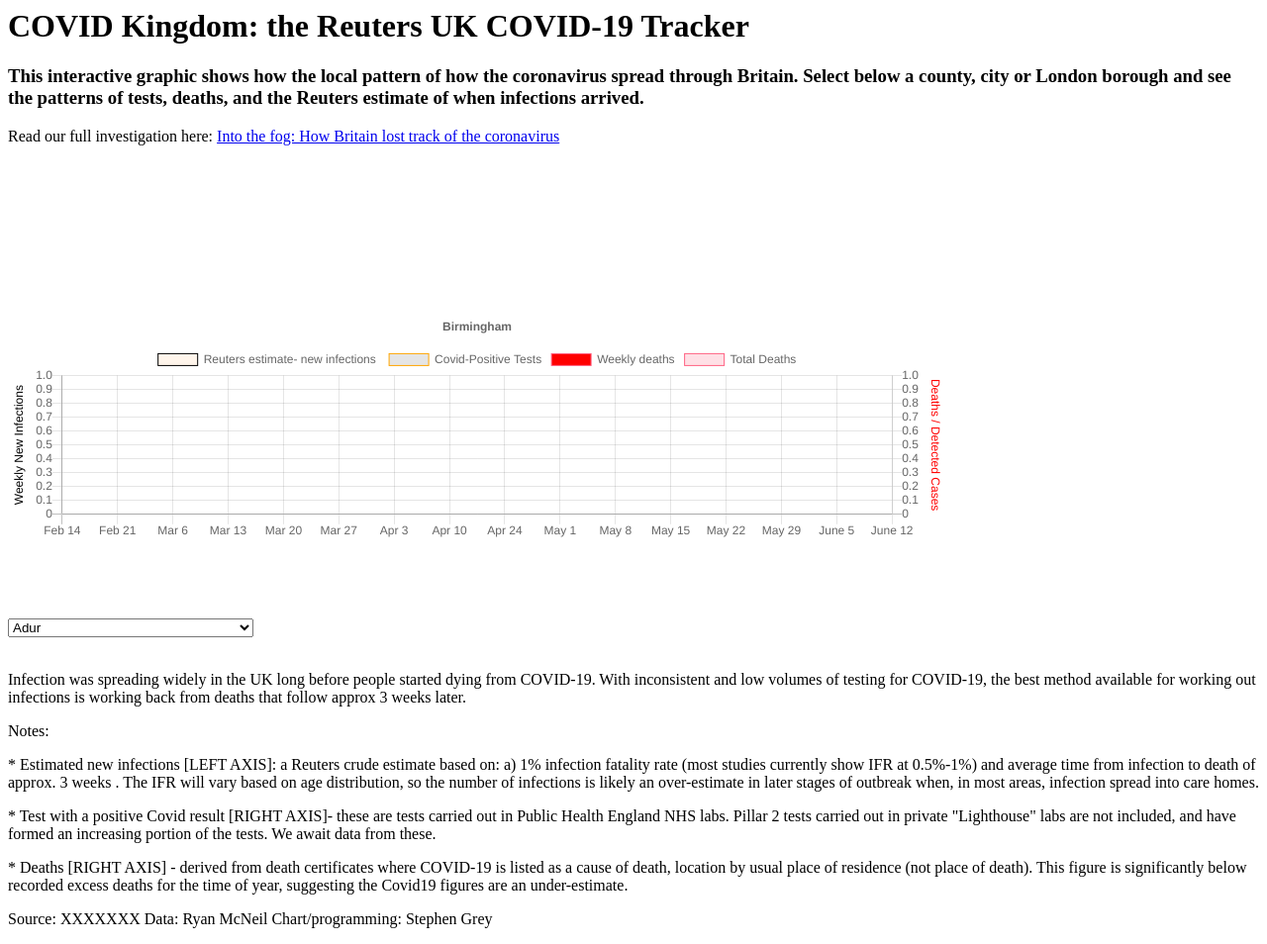
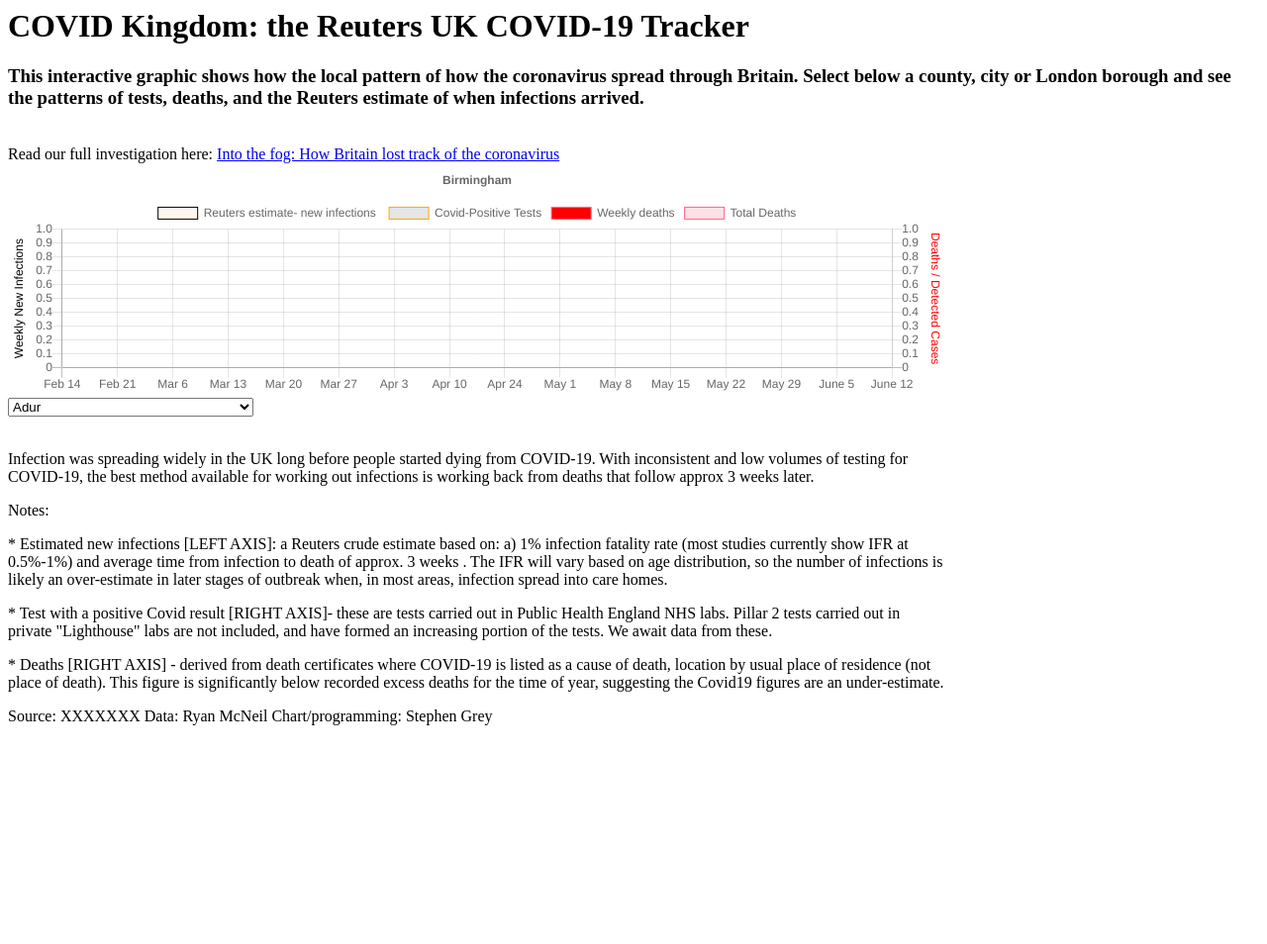
Before and after one commit to StephenGrey/covid_data, a Django app: page /graph/ in a window 1280 px wide. Shown: the whole page at 99% size. After the commit the page ends 733 px from the top, so only its background shows below. Run offline with Django 3.2, Linux system fonts and the light colour scheme; data that the repository does not hold is empty; a map, chart or similar area stays blank; parts of the project's set-up code (start-up, migrations or seed data) failed here and were passed over; some libraries are stand-ins or nearby versions.

Commit message:
template2

```diff
--- a/graph/templates/graph/local_covid.html
+++ b/graph/templates/graph/local_covid.html
@@ -1,35 +1,28 @@
 <script src="https://ajax.googleapis.com/ajax/libs/jquery/2.1.1/jquery.min.js"></script>
 <!--<script src='https://cdnjs.cloudflare.com/ajax/libs/Chart.js/1.0.2/Chart.js'></script>-->
 <script src="https://cdnjs.cloudflare.com/ajax/libs/Chart.js/2.6.0/Chart.min.js"></script>
+
+
 
 
 <h1>COVID Kingdom: the Reuters UK <b>COVID-19 Tracker</b></h1>
 <p><p>
 <h3>This interactive graphic shows how the local pattern of how the coronavirus spread through Britain.
 Select below a county, city or London borough and see the patterns of tests, deaths, and the Reuters estimate of when infections arrived.
-</h3><p>
+</h3><br>
 Read our full investigation here:  <a href="https://www.reuters.com/investigates/special-report/health-coronavirus-britain-tracing/">Into the fog: How Britain lost track of the coronavirus</a>
+
 
 <div class="container">
 
  <div class="row">
-  	<div style="width:75%; height:50%">
+  	<div style="width:75%; height:90%">
     	<div class="col-md-1"></div>
-    <div class="col-md-10">
-<!--       Chart.js Canvas Tag -->
-      <canvas id="canvas"></canvas>
+    	<div class="col-md-11">
       		<canvas id="myChart" width="400" height="500"></canvas>
-    </div>
-    <div class="col-md-1"></div>
-  </div>
-   </div>
+
     	</div>
 
-<div class="container">
-  <br />
-  <br />
-  <br />
-   <p><p>
 <select id="Filter">
 <option value="Adur">Adur</option>
 <option value="Allerdale">Allerdale</option>
@@ -383,16 +376,9 @@
 <option value="Wyre">Wyre</option>
 <option value="Wyre Forest">Wyre Forest</option>
 <option value="York">York</option>
-
-
 </select>
-</div>
-
-
-
-<div class="container">
+<p>
 <br />
-
 Infection was spreading widely in the UK long before people started dying from COVID-19. With inconsistent and low volumes of testing for COVID-19, the best method available for working out infections is working back from deaths that follow approx 3 weeks later.
 <p><p>
 Notes:<p>
@@ -409,6 +395,21 @@
 Data: Ryan McNeil
 Chart/programming: Stephen Grey
 
+
+    	<div class="col-md-1"></div>
+
+
+
+  	</div>
+ </div>
+
+
+
+
+
+
+
+<div class="container">
 
 </div>
 
```
Lines whose indentation alone changed are shown as unchanged.
